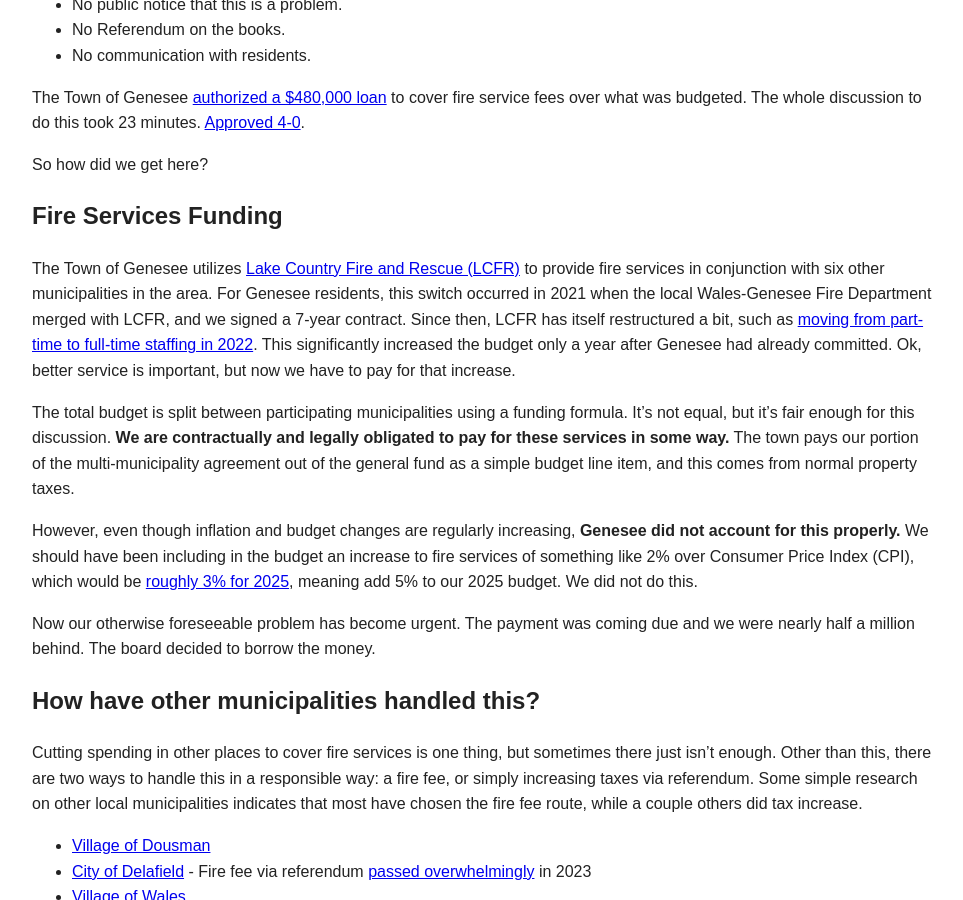
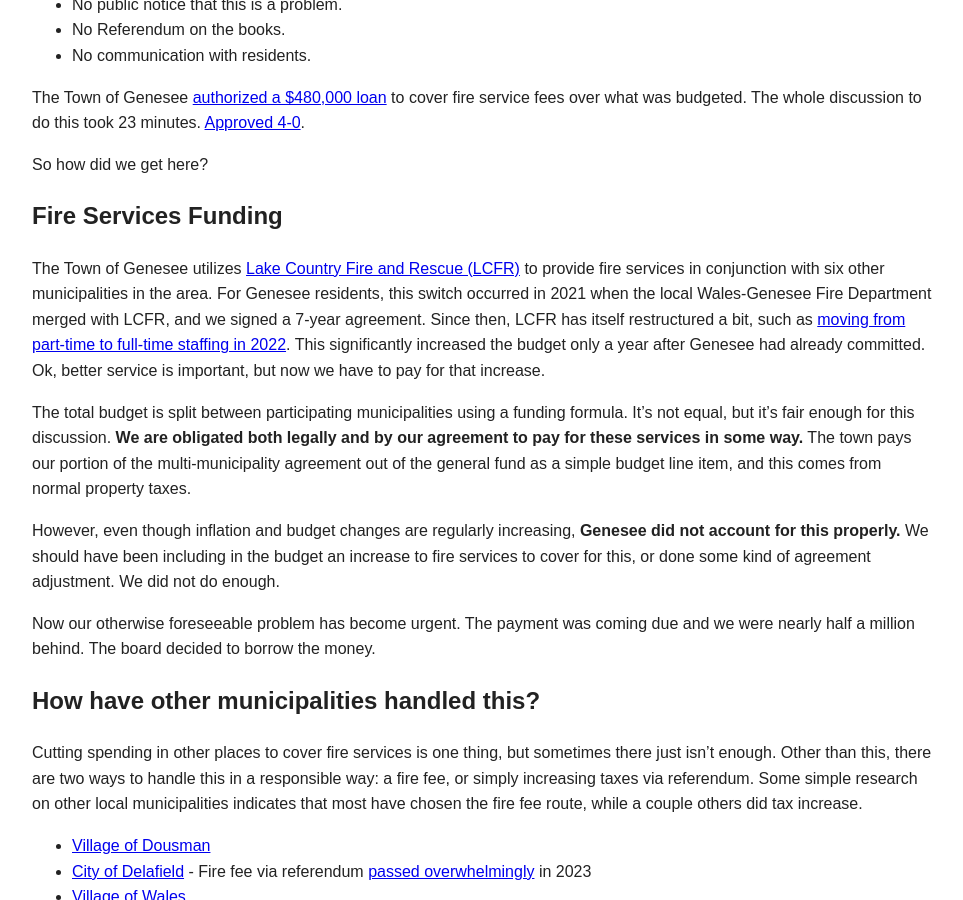
Before and after one commit to danyatzeck/danyatzeck.github.io, a Jekyll site: the page built from firefee.md, in a window 1280 px wide and 900 px high, scrolled down 918 px. Shown: the whole window, without its empty margins (158-1121 px from the left). Built offline with Jekyll 4.4.1, drawn with Linux system fonts in a browser that asks for light colours; our own code applies the rules of GitHub Pages for plain Markdown files; some of the changed text lies outside the part shown.

Commit message:
fire fee update

```diff
--- a/firefee.md
+++ b/firefee.md
@@ -11,11 +11,11 @@ The Town of Genesee [authorized a $480,000 loan](https://towngenesee.wi.gov/sysf
 So how did we get here?
 
 ## Fire Services Funding
-The Town of Genesee utilizes [Lake Country Fire and Rescue (LCFR)](https://www.lakecountryfire.com/) to provide fire services in conjunction with six other municipalities in the area. For Genesee residents, this switch occurred in 2021 when the local Wales-Genesee Fire Department merged with LCFR, and we signed a 7-year contract. Since then, LCFR has itself restructured a bit, such as [moving from part-time to full-time staffing in 2022](https://www.tmj4.com/news/waukesha-county/city-of-delafield-considers-new-fire-and-ems-provider-community-voices-concerns). This significantly increased the budget only a year after Genesee had already committed. Ok, better service is important, but now we have to pay for that increase.
+The Town of Genesee utilizes [Lake Country Fire and Rescue (LCFR)](https://www.lakecountryfire.com/) to provide fire services in conjunction with six other municipalities in the area. For Genesee residents, this switch occurred in 2021 when the local Wales-Genesee Fire Department merged with LCFR, and we signed a 7-year agreement. Since then, LCFR has itself restructured a bit, such as [moving from part-time to full-time staffing in 2022](https://www.tmj4.com/news/waukesha-county/city-of-delafield-considers-new-fire-and-ems-provider-community-voices-concerns). This significantly increased the budget only a year after Genesee had already committed. Ok, better service is important, but now we have to pay for that increase.
 
-The total budget is split between participating municipalities using a funding formula. It's not equal, but it's fair enough for this discussion. **We are contractually and legally obligated to pay for these services in some way.** The town pays our portion of the multi-municipality agreement out of the general fund as a simple budget line item, and this comes from normal property taxes.
+The total budget is split between participating municipalities using a funding formula. It's not equal, but it's fair enough for this discussion. **We are obligated both legally and by our agreement to pay for these services in some way.** The town pays our portion of the multi-municipality agreement out of the general fund as a simple budget line item, and this comes from normal property taxes.
 
-However, even though inflation and budget changes are regularly increasing, **Genesee did not account for this properly.** We should have been including in the budget an increase to fire services of something like 2% over Consumer Price Index (CPI), which would be [roughly 3% for 2025](https://www.bls.gov/news.release/cpi.nr0.htm), meaning add 5% to our 2025 budget. We did not do this.
+However, even though inflation and budget changes are regularly increasing, **Genesee did not account for this properly.** We should have been including in the budget an increase to fire services to cover for this, or done some kind of agreement adjustment. We did not do enough.
 
 Now our otherwise foreseeable problem has become urgent. The payment was coming due and we were nearly half a million behind. The board decided to borrow the money.
 
@@ -51,7 +51,7 @@ Alright then, To Fire Fee or to Not Fire Fee?
 ## My position
 I am 100% behind the fire department. It is absolutely essential. What I am not for is **taking out a loan to cover it.**
 
-My proposal: put out an advisory referendum and phrase it just like [City of Delafield](https://www.cityofdelafieldwi.gov/DocumentCenter/View/6825/Fire-EMS-Referendum-Explanation-) did: **Vote Yes** to implement a fire fee, **Vote No** to accept sub-standard service, negotiate a lower fee using a different partner, or increase taxes. This needs to be done in 2026 in preparation for implementation in 2027 when our contract is up.
+My proposal: put out an advisory referendum and phrase it just like [City of Delafield](https://www.cityofdelafieldwi.gov/DocumentCenter/View/6825/Fire-EMS-Referendum-Explanation-) did: **Vote Yes** to implement a fire fee, **Vote No** to accept sub-standard service, negotiate a lower fee using a different partner, or increase taxes. This needs to be done in 2026 in preparation for implementation in 2027 when our agreement expires.
 
 My questions to the board about this:
 - What leverage did we have in negotiating? Did we even try?
```
